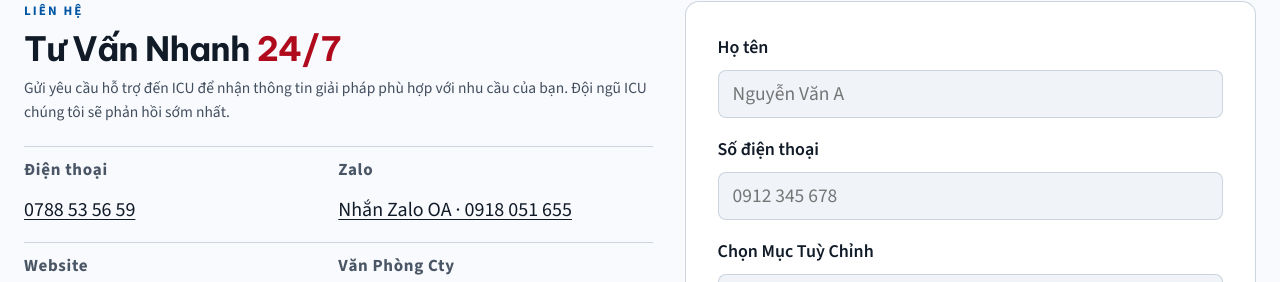
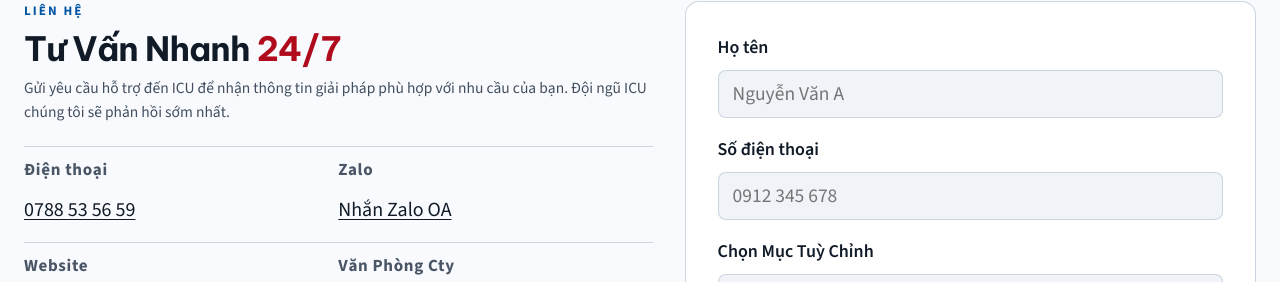
Before and after one commit to DavidThoai/icu-pro-vn, a React (Vite) app: page / in a window 1280 px wide. Shown: the part 5813-6095 px from the top of the page. Built offline with nearby package versions, Linux system fonts and the light colour scheme.

Commit message:
Nut Zalo chi con 'Nhan Zalo OA'

```diff
--- a/src/components/contact.jsx
+++ b/src/components/contact.jsx
@@ -90,7 +90,7 @@ export default function Contact() {
             </li>
             <li>
               <span>Zalo</span>
-              <a href="https://zalo.me/1549340923407067202">Nhắn Zalo OA · 0918 051 655</a>
+              <a href="https://zalo.me/1549340923407067202">Nhắn Zalo OA</a>
             </li>
             <li>
               <span>Website</span>
@@ -146,7 +146,7 @@ export default function Contact() {
                 target="_blank"
                 rel="noopener noreferrer"
               >
-                Nhắn Zalo OA · 0918 051 655
+                Nhắn Zalo OA
               </a>
               <a className="btn btn-block btn-phone" href="tel:0788535659">
                 Gọi ngay: 0788 53 56 59
```
